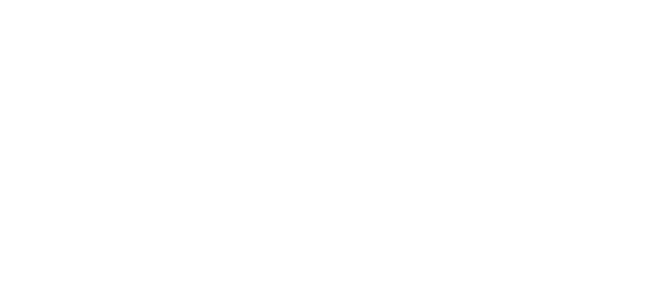
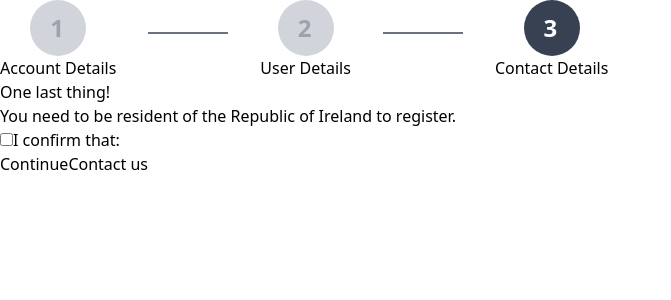
Before and after one commit to p-dim-popov/registration-form-nextjs, a Next.js app: page /register/contact-details in a window 1280 px wide. Shown: the top 300 px of the page, without its empty margins (0-671 px from the left). Built offline with nearby package versions, Linux system fonts and the light colour scheme.

Commit message:
test(ContactDetails): show essentials

```diff
--- a/src/pages/register/contact-details.tsx
+++ b/src/pages/register/contact-details.tsx
@@ -1,7 +1,25 @@
-import React from "react";
+import React, { ReactElement } from "react";
+import RegisterLayout from "@src/components/register/layout/RegisterLayout";
+import { RegisterPage } from "@src/contexts/register/RegisterContext";
+import { NextPageWithLayout } from "@src/pages/_app";
 
-const ContactDetails: React.FC = () => {
-  return null;
-};
+const ContactDetails: NextPageWithLayout = () => (
+    <>
+        <h2>One last thing!</h2>
+        <section>
+            You need to be resident of the Republic of Ireland to register.
+        </section>
+        <label htmlFor="hasAgreed">
+            <input id="hasAgreed" type="checkbox" />
+            I confirm that:
+        </label>
+    </>
+);
+
+ContactDetails.getLayout = (page: ReactElement) => (
+    <RegisterLayout page={RegisterPage.ContactDetails}>
+        {page}
+    </RegisterLayout>
+);
 
 export default ContactDetails;
```
Also changed, not shown: 1 other file (tests, documents, lock files or other folders).
